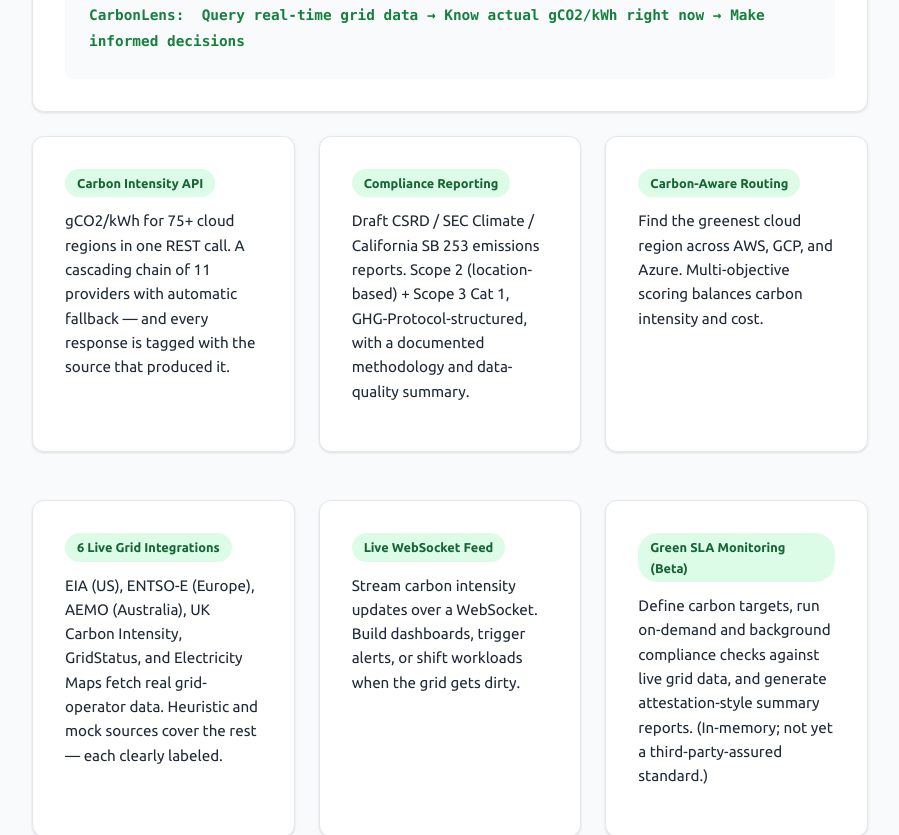
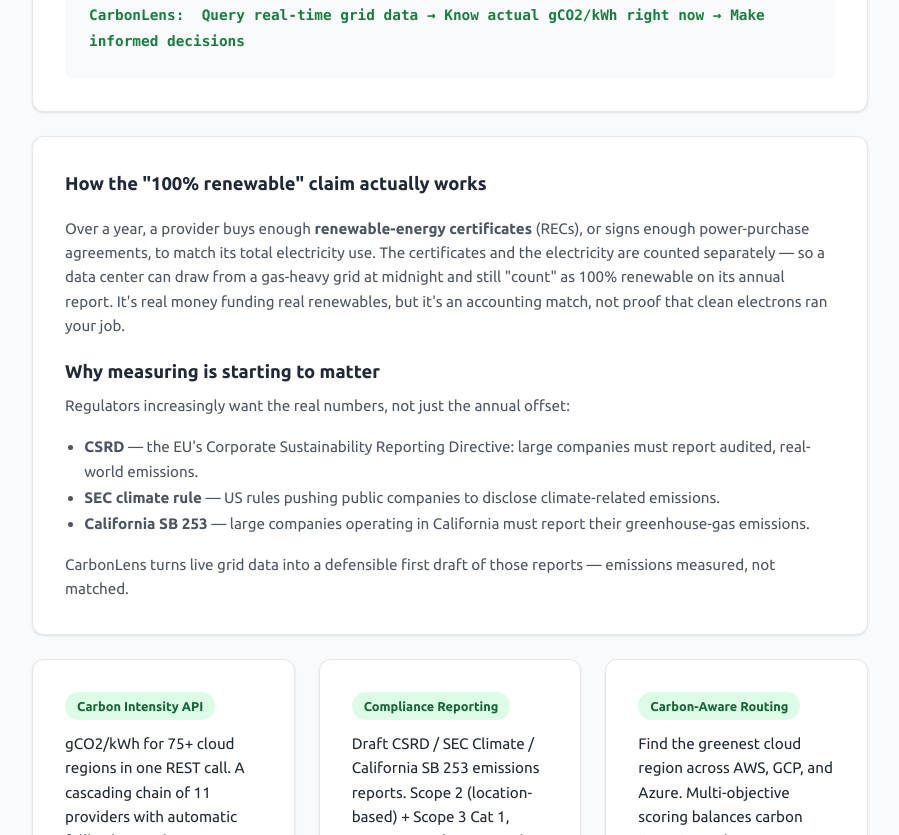
Before and after one commit to peterklingelhofer/carbon-lens, a React (Vite) app in the folder web/: page / in a window 1280 px wide. Shown: the part 980-1815 px from the top of the page, without its empty margins (190-1089 px from the left). Built offline with nearby package versions, Linux system fonts and the light colour scheme; no server answers.

Commit message:
feat: default to renewables for color and height on globe

```diff
--- a/web/index.html
+++ b/web/index.html
@@ -4,7 +4,11 @@
     <meta charset="UTF-8" />
     <link rel="icon" type="image/svg+xml" href="/favicon.svg" />
     <meta name="viewport" content="width=device-width, initial-scale=1.0" />
-    <title>CarbonLens</title>
+    <title>CarbonLens — measure and cut the carbon footprint of your cloud compute</title>
+    <meta
+      name="description"
+      content="Live carbon-intensity data for 75+ cloud regions. See which grid is greenest right now, route workloads to the cleanest one, and draft Scope 2/3 emissions reports."
+    />
   </head>
   <body>
     <div id="root"></div>
--- a/web/src/pages/Landing.tsx
+++ b/web/src/pages/Landing.tsx
@@ -59,8 +59,9 @@ export function Landing() {
             opacity: 0.75,
           }}
         >
-          75+ regions across AWS, GCP, and Azure. Route workloads to the cleanest one,
-          and draft Scope 2/3 emissions reports (CSRD, SEC, SB 253) from the same data.
+          75+ regions across AWS, GCP, and Azure. Route your workloads to the cleanest
+          one — and turn the same data into the emissions reports regulators are
+          starting to require.
         </p>
         <div
           className="hero-cta"
@@ -142,6 +143,54 @@ export function Landing() {
               gCO2/kWh right now &rarr; Make informed decisions
             </div>
           </div>
+        </div>
+
+        {/* Plain-language explainer: the "credits" argument + the acronyms decoded */}
+        <div style={{ ...card, marginTop: "1.5rem" }}>
+          <h3 style={{ marginTop: 0, fontSize: "1.15rem" }}>
+            How the "100% renewable" claim actually works
+          </h3>
+          <p style={{ color: "var(--gray-600)", fontSize: "0.95rem" }}>
+            Over a year, a provider buys enough <strong>renewable-energy certificates</strong>{" "}
+            (RECs), or signs enough power-purchase agreements, to match its total electricity
+            use. The certificates and the electricity are counted separately — so a data
+            center can draw from a gas-heavy grid at midnight and still "count" as 100%
+            renewable on its annual report. It's real money funding real renewables, but it's
+            an accounting match, not proof that clean electrons ran your job.
+          </p>
+
+          <h3 style={{ fontSize: "1.15rem", marginBottom: "0.5rem" }}>
+            Why measuring is starting to matter
+          </h3>
+          <p style={{ color: "var(--gray-600)", fontSize: "0.95rem", marginTop: 0 }}>
+            Regulators increasingly want the real numbers, not just the annual offset:
+          </p>
+          <ul
+            style={{
+              color: "var(--gray-600)",
+              fontSize: "0.95rem",
+              lineHeight: 1.7,
+              paddingLeft: "1.2rem",
+              margin: "0 0 1rem",
+            }}
+          >
+            <li>
+              <strong>CSRD</strong> — the EU's Corporate Sustainability Reporting Directive:
+              large companies must report audited, real-world emissions.
+            </li>
+            <li>
+              <strong>SEC climate rule</strong> — US rules pushing public companies to disclose
+              climate-related emissions.
+            </li>
+            <li>
+              <strong>California SB 253</strong> — large companies operating in California must
+              report their greenhouse-gas emissions.
+            </li>
+          </ul>
+          <p style={{ color: "var(--gray-600)", fontSize: "0.95rem", margin: 0 }}>
+            CarbonLens turns live grid data into a defensible first draft of those reports —
+            emissions measured, not matched.
+          </p>
         </div>
 
         <div style={grid3}>
```
Also changed, not shown: web/src/pages/CarbonGlobe.tsx (+106 -45 lines), 1 other file (tests, documents, lock files or other folders).
